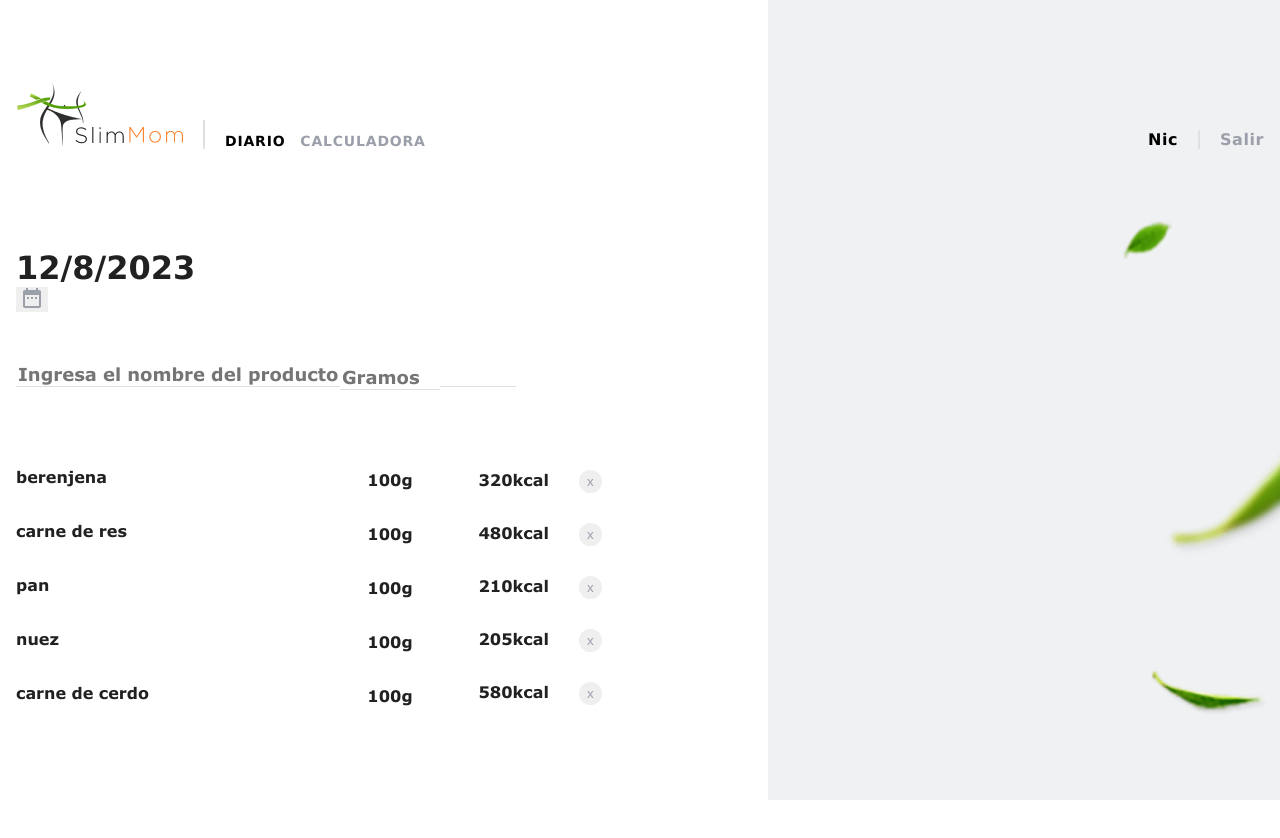
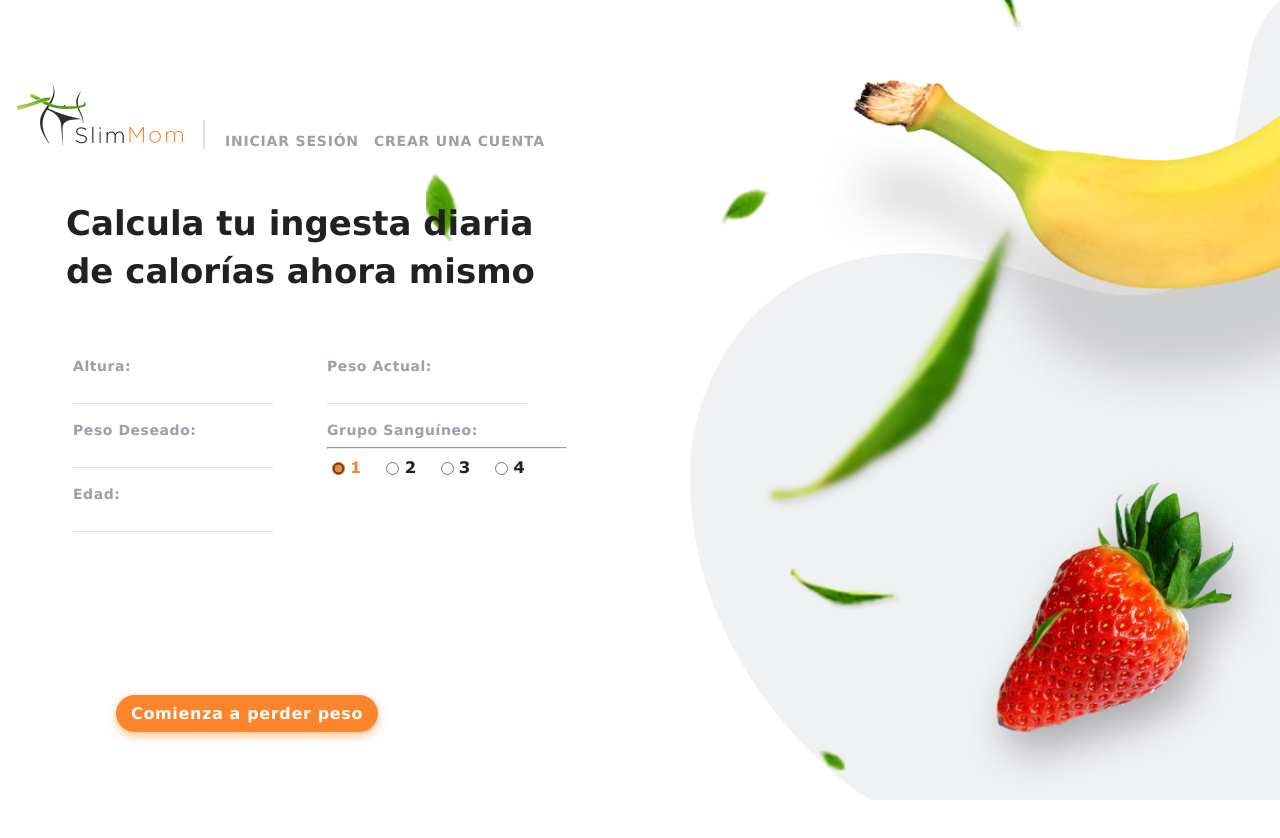
Before and after one commit to Pugli87/project-last_chance, a React (Create React App) app: page / in a window 1280 px wide. Before the commit this address led to /diary. Shown: the top 838 px of the page. Built offline with nearby package versions, Linux system fonts and the light colour scheme.

Commit message:
actualizacion dev component

```diff
--- a/src/components/ButtonComponent/ButtonComponent.jsx
+++ /dev/null
@@ -1,11 +0,0 @@
-import React from 'react';
-import { RoundButtonWrapper } from './ButtonStyled';
-const RoundButton = () => {
-    return (
-      <RoundButtonWrapper>
-        +
-      </RoundButtonWrapper>
-    );
-  };
-
-  export default RoundButton;
--- a/src/components/ButtonComponent/ButtonStyled.js
+++ /dev/null
@@ -1,16 +0,0 @@
-import styled from 'styled-components';
-
-export const  RoundButtonWrapper = styled.button`
-
-width: 50px;
-height: 50px;
-border-radius: 50%;
-background-color: orange;
-font-size: 18px;
-border: none;
-cursor: pointer;
-position: absolute;
-top: 80px;
-text-align:center;
-margin-left: 520px;
-`;
--- a/src/components/GramosComponent/GramoStyled.js
+++ /dev/null
@@ -1,36 +0,0 @@
-import styled from 'styled-components';
-export const GramosList = styled.ul`
-  list-style-type: none;
-  padding: 0;
-  margin-top:50px;
-`;
-export const GramosItem = styled.li`
-
-font-size: 16px;
-  color : #212121;
-  margin-bottom: 5px;
-  font-family : verdana;
-  padding-top : 30px;
-`;
-
-export const GramosText = styled.input`
-font-size: 18px;
-color : #9B9FAA;
-font-family : verdana;
-margin-top: 38px;
-border: none;
- outline: none;
- border-bottom: 1px solid #e0e0e0;
- width: 100px;
-`;
-
-export const Container = styled.div`
-display: flex;
-  flex-direction: column;
-  align-items: center;
-  justify-content: flex-start;
-  text-align: center;
-  position: relative;
-  top: -380px;
-  left: -250px;
-`;
--- a/src/components/GramosComponent/GramosComponent.jsx
+++ /dev/null
@@ -1,30 +0,0 @@
-import React, { useState } from 'react';
-import { GramosText, GramosList, GramosItem, Container } from './GramoStyled';
-
-const GramosComponent = () => {
-  const [gramosValue, setGramosValue] = useState('');
-  const elementos100g = Array(5).fill('100g');
-
-  const handleInputChange = (event) => {
-    setGramosValue(event.target.value);
-  };
-
-  return (
-    <Container>
-      <GramosText
-        type="text"
-        value={gramosValue}
-        onChange={handleInputChange}
-        placeholder="Gramos"
-
-      />
-      <GramosList>
-        {elementos100g.map((elemento, index) => (
-          <GramosItem key={index}>{elemento}</GramosItem>
-        ))}
-      </GramosList>
-    </Container>
-  );
-};
-
-export default GramosComponent;
--- a/src/components/KaloriesComponent/KaloriesComponent.jsx
+++ /dev/null
@@ -1,38 +0,0 @@
-import React, { useState } from 'react';
-import {
-  CaloriesList,
-  CaloriesItem,
-  Container,
-  DeleteButton,
-} from './KaloriesStyled';
-
-const KaloriesComponent = () => {
-  const [calorieValues, setCalorieValues] = useState([
-    '320kcal',
-    '480kcal',
-    '210kcal',
-    '205kcal',
-    '580kcal',
-  ]);
-
-  const handleDelete = (index) => {
-    const newCalorieValues = [...calorieValues];
-    newCalorieValues.splice(index, 1);
-    setCalorieValues(newCalorieValues);
-  };
-
-  return (
-    <Container>
-      <CaloriesList>
-        {calorieValues.map((calorie, index) => (
-          <CaloriesItem key={index}>
-            <span>{calorie}</span>
-            <DeleteButton onClick={() => handleDelete(index)}>x</DeleteButton>
-          </CaloriesItem>
-        ))}
-      </CaloriesList>
-    </Container>
-  );
-};
-
-export default KaloriesComponent;
--- a/src/components/KaloriesComponent/KaloriesStyled.js
+++ /dev/null
@@ -1,35 +0,0 @@
-import styled from 'styled-components';
-
-export const Container = styled.div`
-display: flex;
-flex-direction: column;
-align-items: center;
-justify-content: flex-start;
-text-align: center;
-position: relative;
-top: -700px;
-left: -100px;
-`;
-
-export const CaloriesList = styled.ul`
-  list-style: none;
-  padding: 0;
-  margin-top:50px;
-`;
-
-export const CaloriesItem = styled.li`
-font-size: 16px;
-color : #212121;
-font-family : verdana;
-padding-top : 30px;
-`;
-
-export const DeleteButton = styled.button`
-
-margin-left:30px;
-  color: #9B9FAA;
-  border: none;
-  padding: 4px 8px;
-  cursor: pointer;
-  border-radius: 50%;
-`;
--- a/src/components/ProductNameComponent/ProductName.jsx
+++ /dev/null
@@ -1,28 +0,0 @@
-import React, { useState } from 'react';
-import {  ProductList, ProductItem ,StyledInput} from './ProductStyled';
-
-const ProductNameComponent = () => {
-  const [productName, setProductName] = useState('');
-  const products = ['berenjena', 'carne de res', 'pan', 'nuez', 'carne de cerdo'];
-
-  const handleInputChange = (event) => {
-    setProductName(event.target.value);
-  };
-  return (
-    <div>
-      <StyledInput
-        type="text"
-        value={productName}
-        onChange={handleInputChange}
-        placeholder="Ingresa el nombre del producto"
-      />
-      <ProductList>
-        {products.map((product, index) => (
-          <ProductItem key={index}>{product}</ProductItem>
-        ))}
-      </ProductList>
-    </div>
-    );
-  };
-
-  export default ProductNameComponent;
--- a/src/components/ProductNameComponent/ProductStyled.js
+++ /dev/null
@@ -1,29 +0,0 @@
- import styled from 'styled-components';
-
-
- export const StyledInput = styled.input`
- border: none;
- outline: none;
- border-bottom: 1px solid #e0e0e0;
- font-size: 18px;
- margin-top: 50px;
- color: #9B9FAA;
- font-family: verdana;
- width:500px;
-`;
-
-
- export const ProductList = styled.ul`
-  list-style-type: none;
-  padding: 0;
-  margin-top:50px;
-
-`;
-
- export const ProductItem = styled.li`
-  font-size: 16px;
-  color : #212121;
-  margin-bottom: 5px;
-  font-family : verdana;
-  padding-top : 30px;
-`;
--- a/src/components/pages/Diary/Diary.jsx
+++ b/src/components/pages/Diary/Diary.jsx
@@ -1,8 +1,4 @@
 import React, { useState } from 'react';
-import GramosComponent from '../../GramosComponent/GramosComponent';
-import ButtonComponent from '../../ButtonComponent/ButtonComponent';
-import ProductNameComponent from '../../ProductNameComponent/ProductName';
-import KaloriesComponent from '../../KaloriesComponent/KaloriesComponent';
 import ListnotFood from 'components/ListnotFood/ListnotFood';
 import { Container, Button, Div } from './DiaryStyled';
 import DateComponnet from 'components/DateComponent/DateComponent';
@@ -28,9 +24,6 @@ const Diary = () => {
         <button className='btnDiary' onClick={() => setShowCalendar(!showCalendar)}>
           <YourSvg />
         </button>
-        <ProductNameComponent />
-        <GramosComponent />
-        <KaloriesComponent />
         <ListnotFood/>
         <DateComponnet/>
       </div>
--- a/src/router/ProtectedRoute.jsx
+++ b/src/router/ProtectedRoute.jsx
@@ -2,7 +2,7 @@ import { useState } from 'react';
 import { Navigate } from 'react-router-dom';
 
 const ProtectedRoute = ({ title, redirectRoute, element, checkAuth }) => {
-  const [token, setToken] = useState(true);
+  const [token, setToken] = useState(false);
 
   try {
     document.title = (title ? title + ' | ' : '') + 'SlimMom'; //modifica el titulo de la page
```
Also changed, not shown: 1 other file (tests, documents, lock files or other folders).
